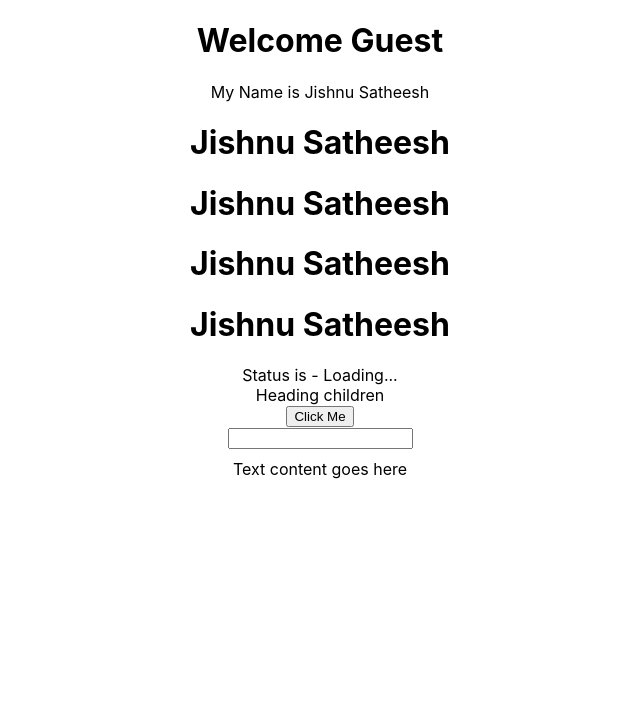
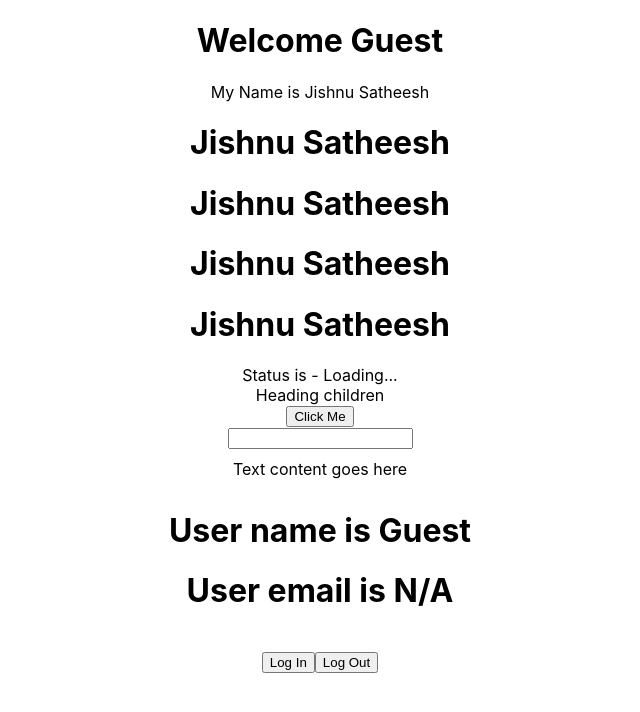
Before and after one commit to jscode99/React-typescript, a React (Create React App) app: page / in a window 1280 px wide. Shown: the top 712 px of the page, without its empty margins (320-960 px from the left). Built offline with nearby package versions, Linux system fonts and the light colour scheme.

Commit message:
Use Context hook & Type assertion

```diff
--- a/src/App.tsx
+++ b/src/App.tsx
@@ -12,6 +12,7 @@ import Button from "./components/Button";
 import InputElement from "./components/InputElement";
 import Container from "./components/Container";
 import "./App.css";
+import LoggedIn from "./components/state/LoggedIn";
 
 function App(): JSX.Element {
   const personName = {
@@ -50,6 +51,8 @@ function App(): JSX.Element {
           <Container style={{ padding: "10px", textAlign: "center" }}>
             Text content goes here
           </Container>
+          {/* UseContext future & default */}
+          <LoggedIn />
         </div>
       </UserProvider>
     </ThemeProvider>
--- a/src/components/context/UserContext.tsx
+++ b/src/components/context/UserContext.tsx
@@ -12,18 +12,21 @@ type ProviderPropType = {
   children: React.ReactNode;
 };
 
-type UserContextPropType = {
+type UserContextType = {
   user: User | null;
   setUser: React.Dispatch<React.SetStateAction<User | null>>;
 };
 
-// To avoid context check everywhere, we can use initial value as empty object
-export const UserContext = createContext<UserContextPropType>(
-  {} as UserContextPropType,
+//* To avoid null check for context everywhere, we can use initial value as empty object of type UserContextType [ Type Assertion ]
+export const UserContext = createContext<UserContextType>(
+  {} as UserContextType,
 );
 
 export const UserProvider = ({ children }: ProviderPropType) => {
-  const [user, setUser] = useState<User | null>(null);
+  const [user, setUser] = useState<User | null>({
+    name: "Guest",
+    email: "N/A",
+  });
   return (
     <UserContext.Provider value={{ user, setUser }}>
       {children}
--- a/src/components/state/LoggedIn.tsx
+++ b/src/components/state/LoggedIn.tsx
@@ -11,12 +11,20 @@ export default function LoggedIn() {
     });
   };
 
+  const handleLogOut = () => {
+    userContext.setUser({
+      name: "Guest",
+      email: "N/A",
+    });
+  };
+
   return (
     <div>
+      <h1>User name is {userContext.user?.name}</h1>
       <h1>User email is {userContext.user?.email}</h1>
       <br />
       <button onClick={() => handleAuth()}>Log In</button>
-      <button onClick={() => handleAuth()}>Log Out</button>
+      <button onClick={() => handleLogOut()}>Log Out</button>
     </div>
   );
 }
```
